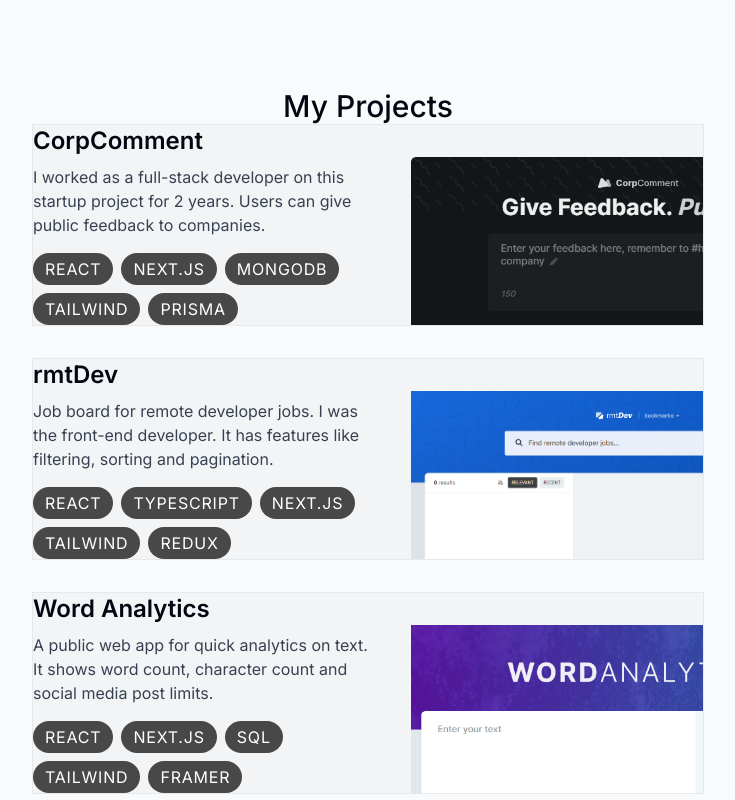
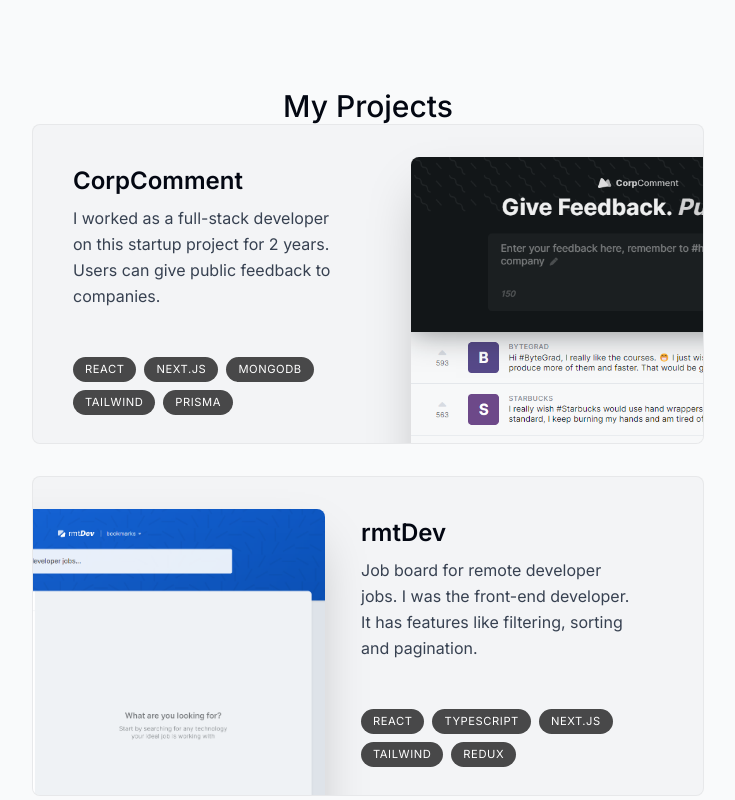
Before and after one commit to cliffrc/t.cliffrc.nl, a Next.js app: page / in a window 1280 px wide. Shown: the part 1120-1920 px from the top of the page, without its empty margins (272-1007 px from the left). Built offline with nearby package versions, Linux system fonts and the light colour scheme.

Commit message:
Add final tailwindcss utilities

```diff
--- a/components/project.tsx
+++ b/components/project.tsx
@@ -11,14 +11,16 @@
   imageUrl,
 }: ProjectProps) {
   return (
-    <section className="relative bg-gray-100 max-w-[42rem] border border-black/5 overflow-hidden  sm:mb-8">
-      <div className="max-w-[50%]">
+    <section className="group bg-gray-100 max-w-[42rem] border border-black/5 rounded-lg overflow-hidden sm:pr-8 relative sm:h-[20rem] hover:bg-gray-200 transition sm:mb-8 sm:last:mb-0 sm:group-even:pl-8 dark:text-white dark:bg-white/10 dark:hover:bg-white/20">
+      <div className="pt-4 pb-7 px-5 sm:pl-10 sm:pr-2 sm:pt-10 sm:max-w-[50%] flex flex-col h-full sm:group-even:ml-[18rem]">
         <h3 className="text-2xl font-semibold">{title}</h3>
-        <p className="mt-2 text-gray-700 leading-relax ">{description}</p>
-        <ul className="flex flex-wrap mt-4 gap-2 rounded-full">
+        <p className="mt-2 leading-relaxed text-gray-700 dark:text-white/70">
+          {description}
+        </p>
+        <ul className="flex flex-wrap mt-4 gap-2 sm:mt-auto">
           {tags.map((tag, index) => (
             <li
-              className="px-3 py-1 bg-black/[0.7] text-white uppercase tracking-wider rounded-full"
+              className="bg-black/[0.7] px-3 py-1 text-[0.7rem] uppercase tracking-wider text-white rounded-full dark:text-white/70"
               key={index}
             >
               {tag}
@@ -27,7 +29,7 @@
         </ul>
 
         <Image
-          className="absolute top-8 -right-40 max-w-[28.25rem]"
+          className="absolute hidden sm:block top-8 -right-40 w-[28.25rem] rounded-t-lg shadow-2xl group-even:right-[initial] group-even:-left-40"
           src={imageUrl}
           alt="Project I am working on"
         />
```
